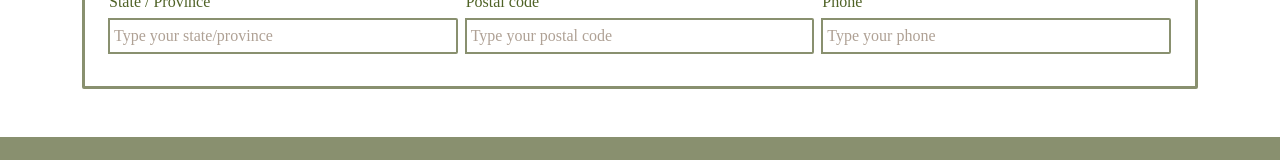
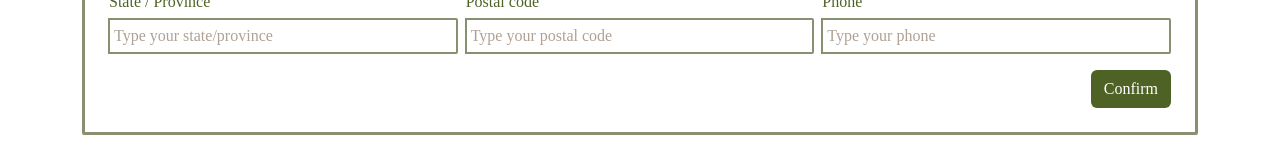
Before and after one commit to lauramica/plantasia_frontpages, a React (Vite) app: page /edit-user in a window 1280 px wide. Shown: the part 330-490 px from the top of the page. Built offline with nearby package versions, Linux system fonts and the light colour scheme; no server answers; a web font is replaced by a local one.

Commit message:
Edit users

```diff
--- a/src/css/EditUser.css
+++ b/src/css/EditUser.css
@@ -32,3 +32,8 @@ select {
   border-color: var(--lightgreen);
   color: var(--almond);
 }
+
+.confirm-button {
+  background-color: var(--mediumgreen);
+  color: hsl(0, 0%, 100%);
+}
--- a/src/pages/CheckOut.jsx
+++ b/src/pages/CheckOut.jsx
@@ -145,7 +145,7 @@ function Home() {
                   </div>
                   <div className="input-group d-flex flex-column ms-md-1 w-md-50 ms-md-1 mb-2 country">
                     <label htmlFor="country">Country</label>
-                    <select className="mt-1 p-1">
+                    <select className="mt-1 p-1 w-100">
                       <option value="AF">Afghanistan</option>
                       <option value="AX">Åland Islands</option>
                       <option value="AL">Albania</option>
--- a/src/pages/EditUser.jsx
+++ b/src/pages/EditUser.jsx
@@ -16,7 +16,7 @@ function EditUser() {
               className="mt-1 p-1"
             />
           </div>
-          <div className="input-group d-flex flex-column w-md-50 ms-md-1 mb-2 last-name">
+          <div className="input-group d-flex flex-column w-md-50 ms-md-1 mb-2">
             <label htmlFor="lastName">Last Name</label>
             <input
               type="text"
@@ -28,7 +28,7 @@ function EditUser() {
           </div>
         </div>
         <div className="d-flex flex-column flex-md-row">
-          <div className="input-group d-flex flex-column mb-2 me-md-1 address">
+          <div className="input-group d-flex flex-column mb-2 me-md-1">
             <label htmlFor="address">Address</label>
             <input
               type="text"
@@ -38,7 +38,7 @@ function EditUser() {
               className="mt-1 p-1"
             />
           </div>
-          <div className="input-group d-flex flex-column me-md-1 w-md-50 mx-md-1 mb-2 city">
+          <div className="input-group d-flex flex-column me-md-1 w-md-50 mx-md-1 mb-2">
             <label htmlFor="city">City</label>
             <input
               type="text"
@@ -48,9 +48,9 @@ function EditUser() {
               className="mt-1 p-1"
             />
           </div>
-          <div className="input-group d-flex flex-column ms-md-1 w-md-50 ms-md-1 mb-2 country">
+          <div className="input-group d-flex flex-column ms-md-1 w-md-50 ms-md-1 mb-2">
             <label htmlFor="country">Country</label>
-            <select className="mt-1 p-1">
+            <select className="mt-1 p-1 w-100">
               <option value="AF">Afghanistan</option>
               <option value="AX">Åland Islands</option>
               <option value="AL">Albania</option>
@@ -335,6 +335,9 @@ function EditUser() {
             />
           </div>
         </div>
+        <div className="d-flex flex-column flex-md-row mt-2">
+          <button className="btn confirm-button ms-auto">Confirm</button>
+        </div>
       </div>
     </div>
   );
```
